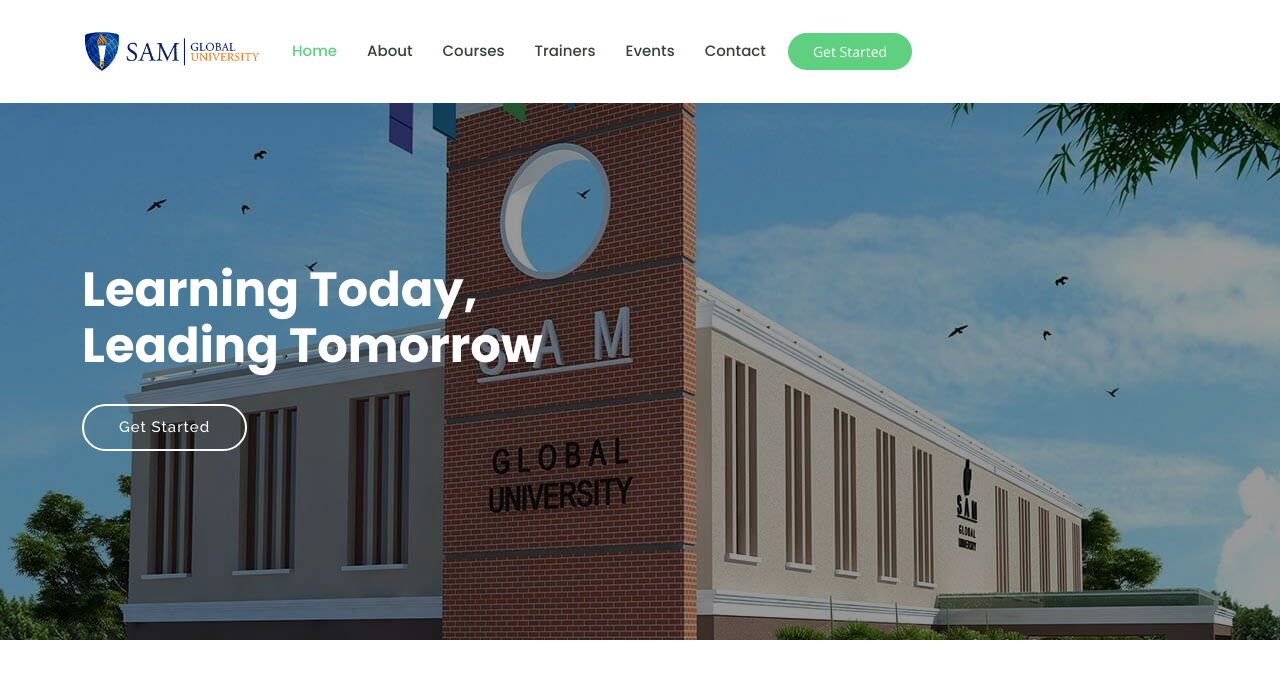
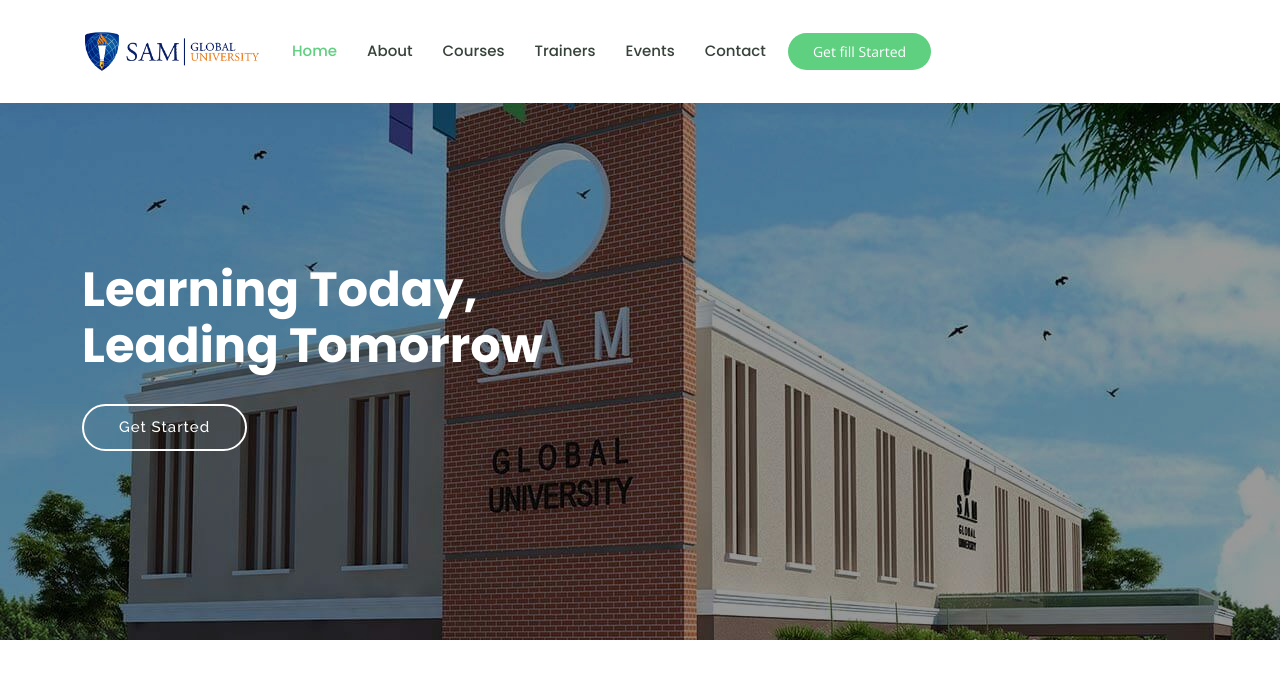
Before and after one commit to taroliya/sdfas, a plain HTML site: page index.html in a window 1280 px wide. Shown: the top 697 px of the page. Drawn offline with nearby package versions, Linux system fonts and the light colour scheme.

Commit message:
indexhtmlchangesingetstarted

```diff
--- a/index.html
+++ b/index.html
@@ -61,7 +61,7 @@
         <i class="bi bi-list mobile-nav-toggle"></i>
       </nav><!-- .navbar -->
 
-      <a href="courses.html" class="get-started-btn">Get Started</a>
+      <a href="courses.html" class="get-started-btn">Get fill Started</a>
 
     </div>
   </header><!-- End Header -->
```
